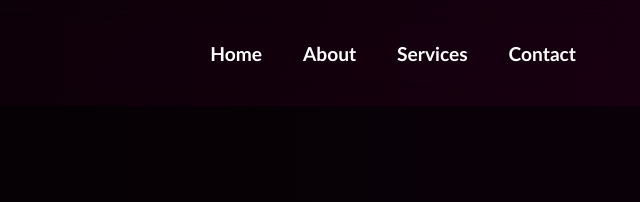
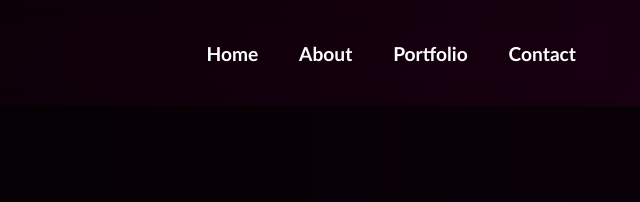
Before and after one commit to dhruv-j11/alumnitalks, a plain HTML site: page index.html in a window 1280 px wide. Shown: the top 202 px of the page, 640-1280 px from the left. Drawn offline with nearby package versions, Linux system fonts and the light colour scheme.

Commit message:
Update index.html

```diff
--- a/index.html
+++ b/index.html
@@ -15,7 +15,7 @@
         <nav class="navbar">
             <a href="#home">Home</a>
             <a href="#about">About</a>
-            <a href="#services">Services</a>
+            <a href="#services">Portfolio</a>
             <a href="#contact">Contact</a>
         </nav>
     </header>
```
